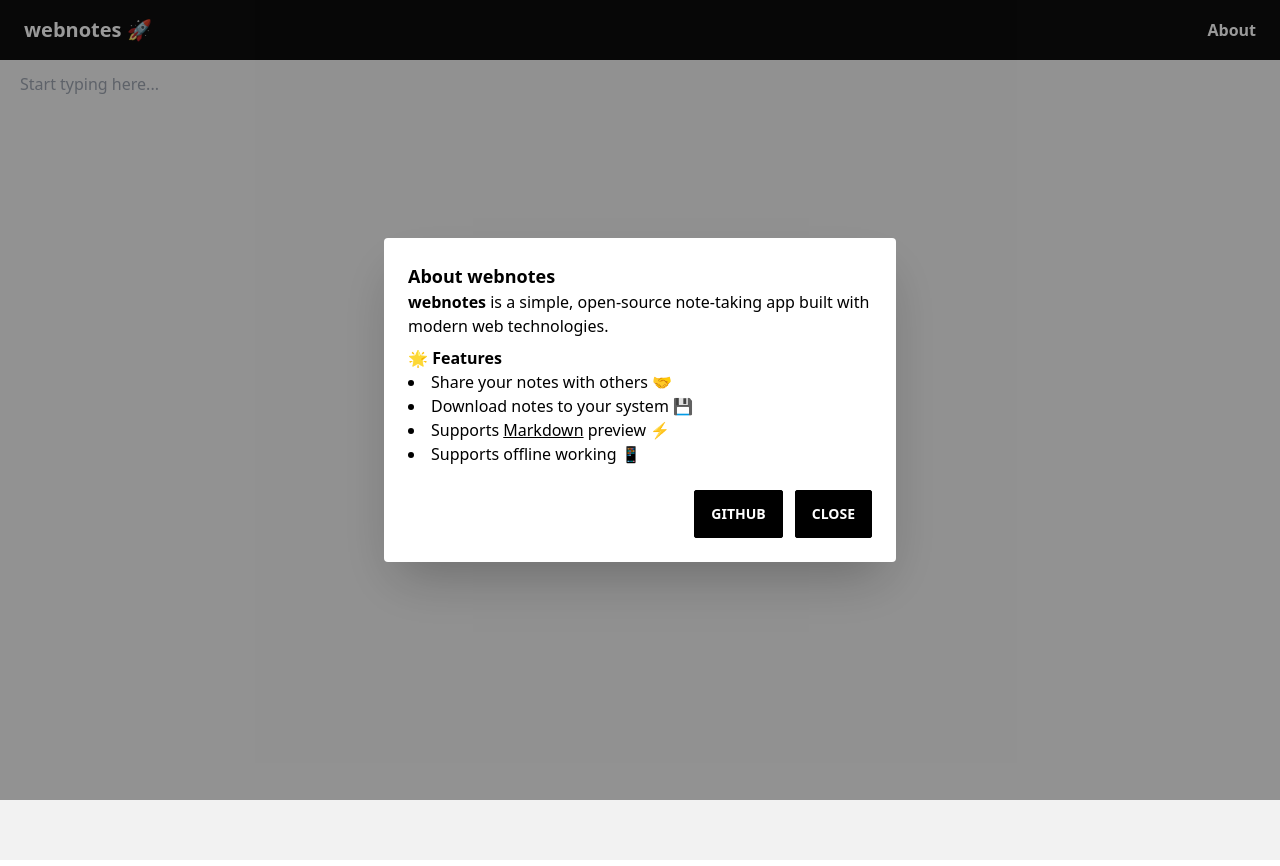
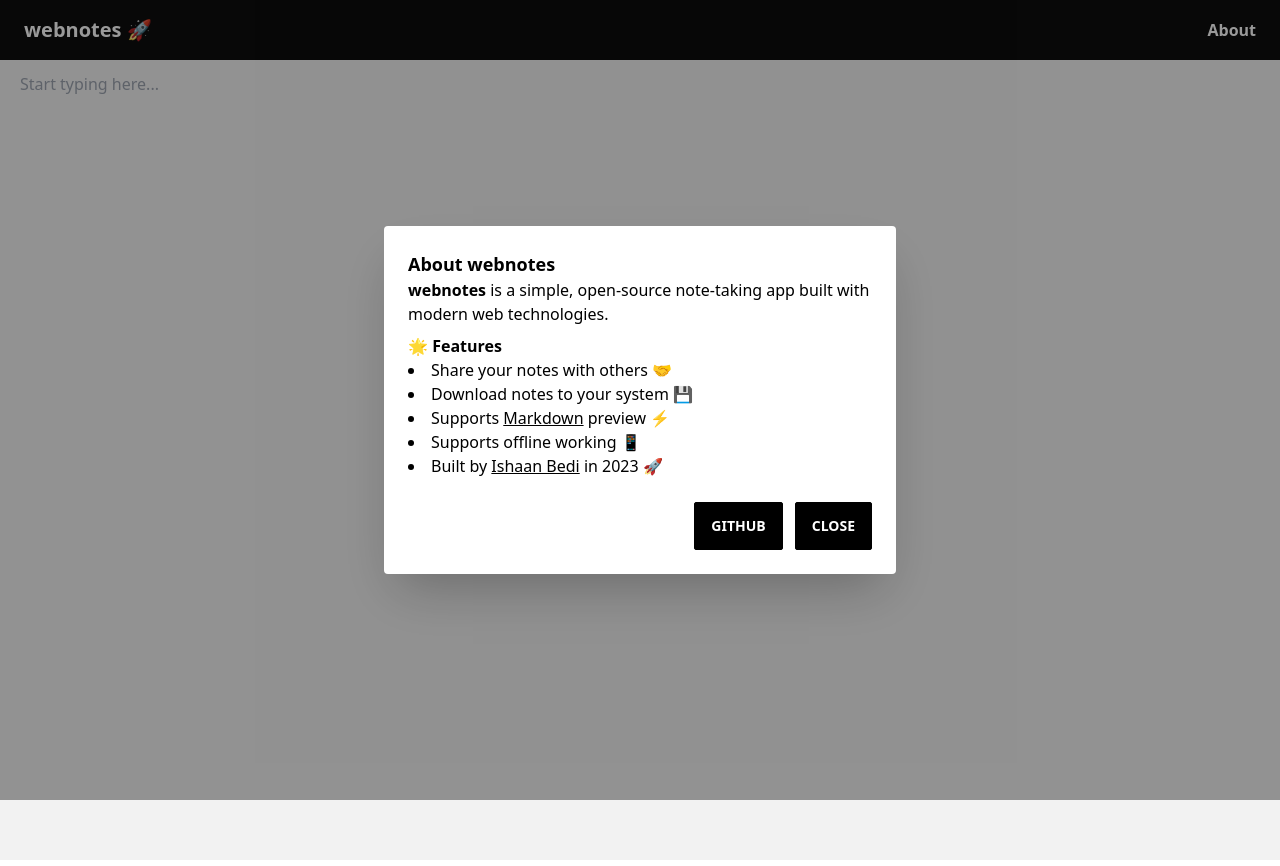
Before and after one commit to ishaanbedi/webnotes, a Next.js app: page / in a window 1280 px wide. Both pictures are taken after a click on the button "About". Built offline with nearby package versions, Linux system fonts and the light colour scheme.

Commit message:
Add Dev Name in About Modal

```diff
--- a/components/Modals.tsx
+++ b/components/Modals.tsx
@@ -80,6 +80,17 @@
               preview ⚡️
             </li>
             <li>Supports offline working 📱</li>
+            <li>
+              Built by{" "}
+              <Link
+                className="link"
+                href="https://www.ishaanbedi.in"
+                target={"_blank"}
+              >
+                Ishaan Bedi
+              </Link>{" "}
+              in 2023 🚀
+            </li>
           </ul>
           <span className="flex justify-end space-x-3">
             <div className="modal-action">
```
Also changed, not shown: 1 other file (tests, documents, lock files or other folders).
